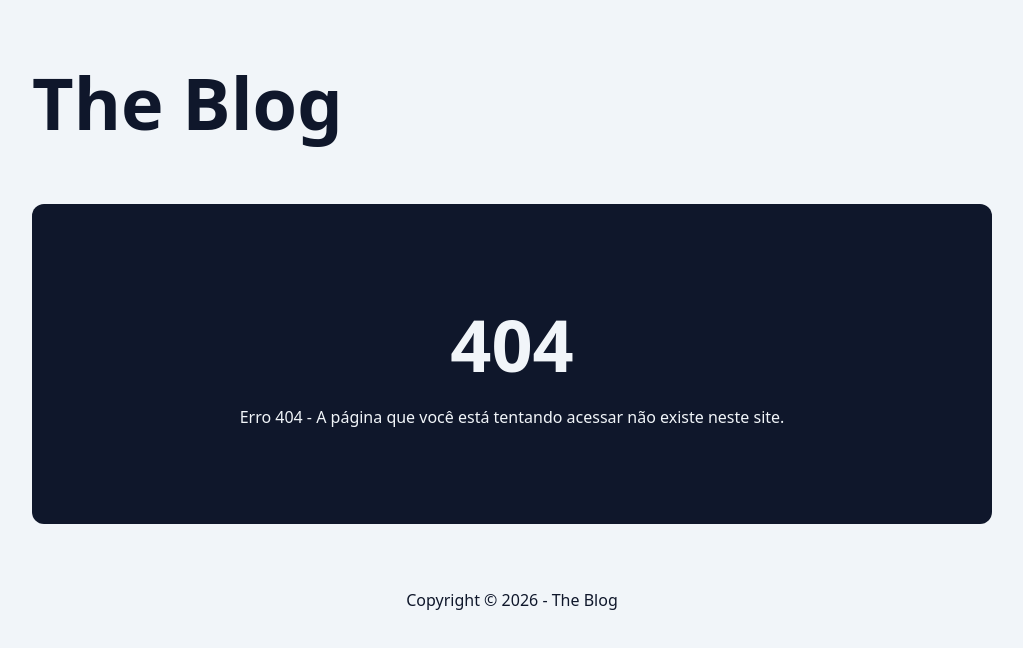
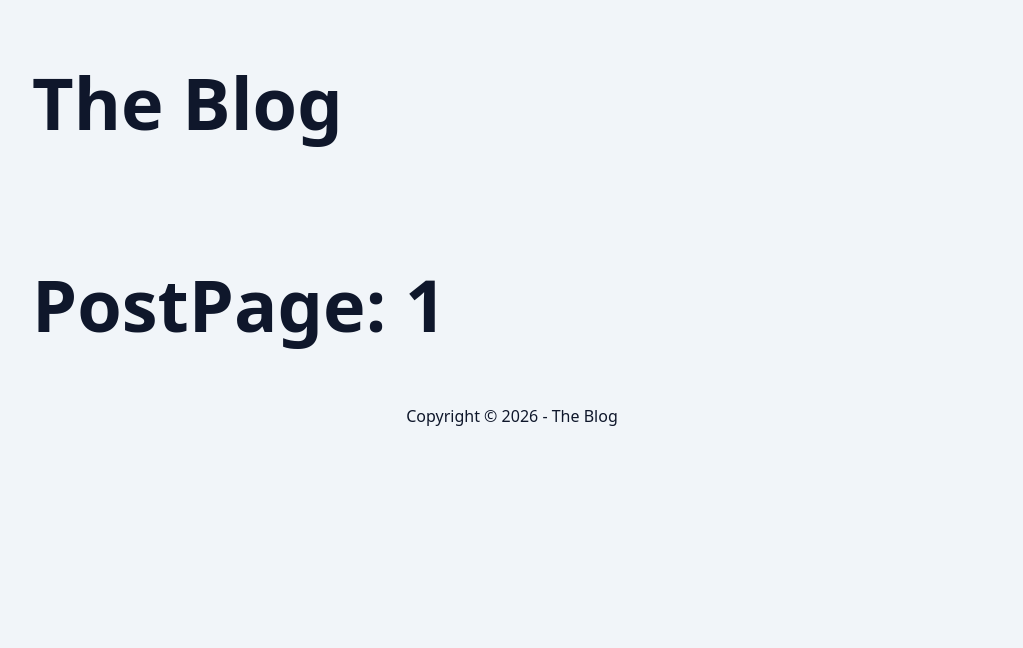
Before and after one commit to A-jota07/blog, a Next.js app: page /post/1 in a window 1280 px wide. Before the commit this address had no page. Shown: the top 648 px of the page, without its empty margins (128-1151 px from the left). Built offline with nearby package versions, Linux system fonts and the light colour scheme.

Commit message:
Rotas dinamicas

```diff
--- /dev/null
+++ b/src/app/post/[slug]/page.tsx
@@ -0,0 +1,8 @@
+type PostSlugPageProps = {
+   params: Promise<{ slug: string }>;
+};
+
+export default async function PostPage({ params }: PostSlugPageProps) {
+   const { slug } = await params;
+   return <h1 className='text-7xl font-extrabold py-16'>PostPage: {slug}</h1>;
+}
--- /dev/null
+++ b/src/app/post/page.tsx
@@ -0,0 +1,3 @@
+export default function PostPage() {
+   return <h1 className='text-7xl font-extrabold py-16'>PostPage</h1>;
+}
```
